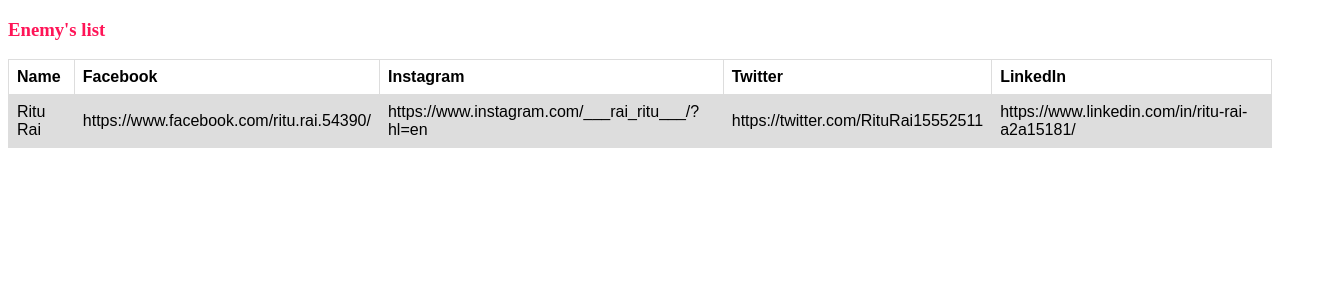
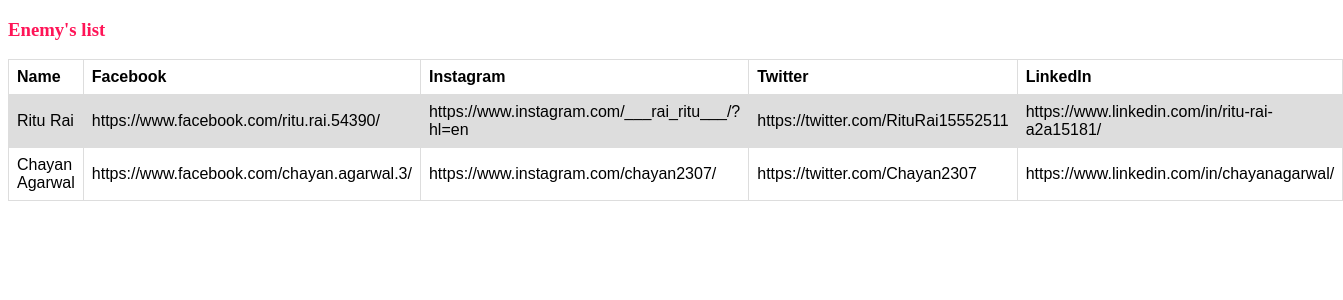
Before and after one commit to ExtraLazyPanda/shortenURL, an Angular app in the folder ui-app/: page / in a window 1280 px wide. Shown: the top 300 px of the page, 1343 px wide, since content can reach past the window. Built offline with nearby package versions, Linux system fonts and the light colour scheme.

Commit message:
Added my name in enemy's liist

```diff
--- a/ui-app/src/app/redirect/redirect.component.html
+++ b/ui-app/src/app/redirect/redirect.component.html
@@ -14,4 +14,11 @@
     <td>https://twitter.com/RituRai15552511</td>
     <td>https://www.linkedin.com/in/ritu-rai-a2a15181/</td>
   </tr>
+  <tr>
+    <td>Chayan Agarwal</td>
+    <td>https://www.facebook.com/chayan.agarwal.3/</td>
+    <td>https://www.instagram.com/chayan2307/</td>
+    <td>https://twitter.com/Chayan2307</td>
+    <td>https://www.linkedin.com/in/chayanagarwal/</td>
+  </tr>
 </table>
```
